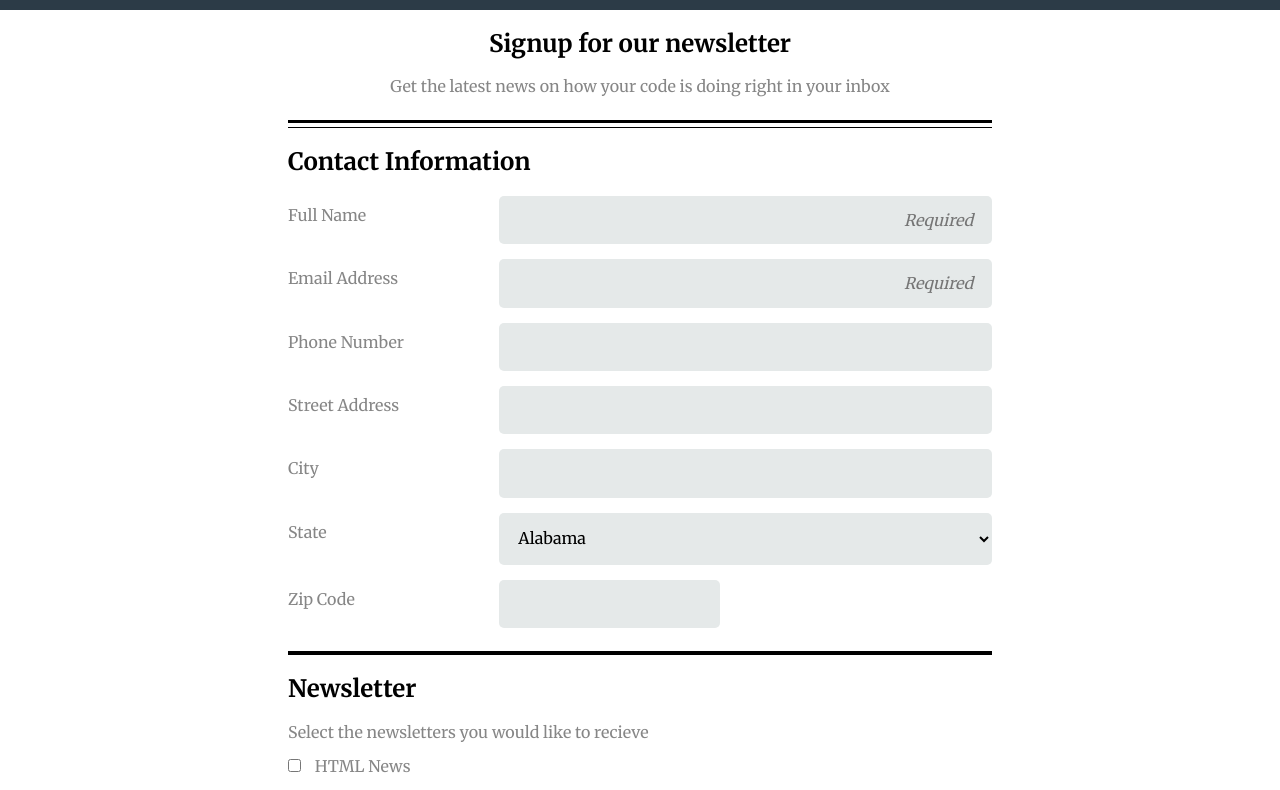
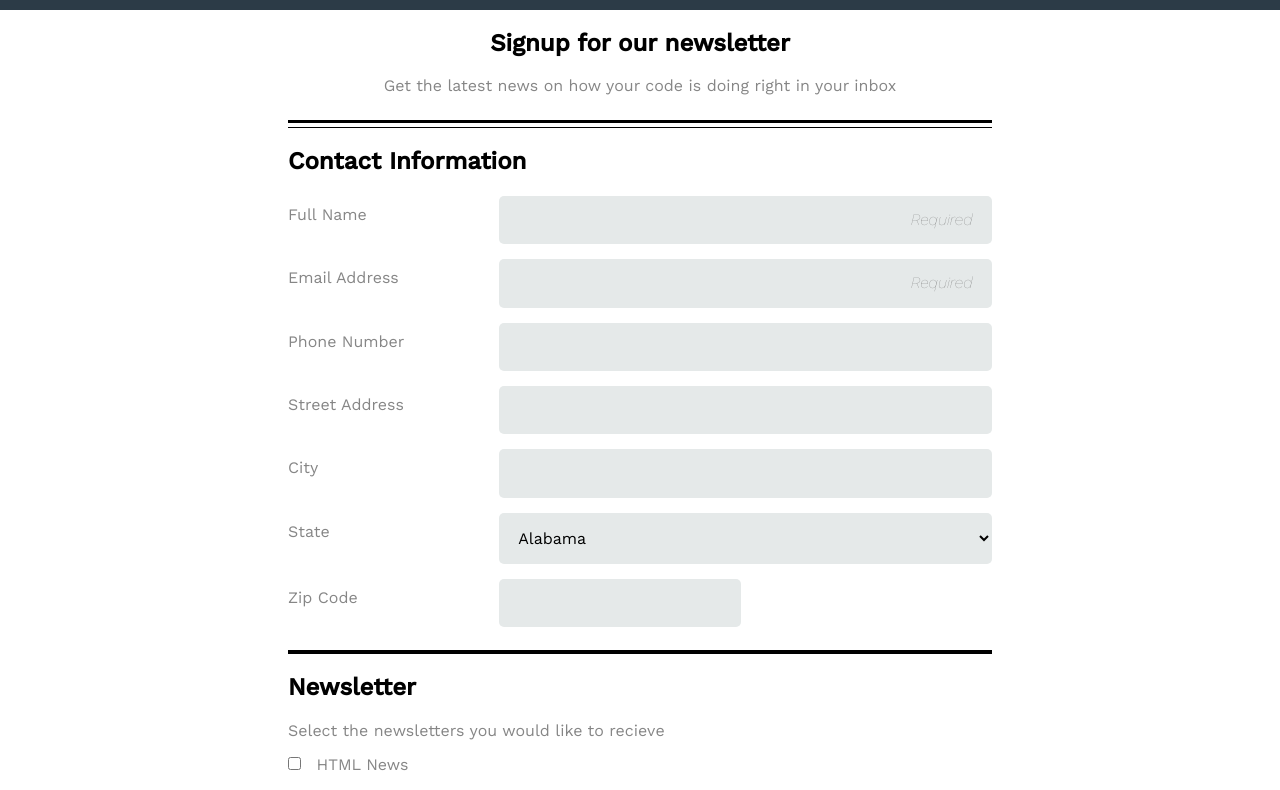
Before and after one commit to bwalkerwebdev/Techdegree-Project-3, a plain HTML site: page index.html in a window 1280 px wide. Shown: the part 80-870 px from the top of the page. Drawn offline with nearby package versions, Linux system fonts and the light colour scheme.

Commit message:
Change Font

```diff
--- a/css/styles.css
+++ b/css/styles.css
@@ -1,5 +1,5 @@
 * {
-    font-family: 'Merriweather', serif;
+    font-family: 'Work Sans', sans-serif;
     box-sizing: border-box;
 }
 
@@ -135,9 +135,9 @@ button {
     }
     .section-2 input,
     .section-2 select {
-      display: inline-block;
-      float: left;
-      width: 70%;
-      margin-bottom: 15px;
+        display: inline-block;
+        float: left;
+        width: 70%;
+        margin-bottom: 15px;
     }
 }
--- a/index.html
+++ b/index.html
@@ -6,6 +6,8 @@
     <link rel="stylesheet" href="css/normalize.css">
     <link rel="stylesheet" href="css/styles.css">
     <link href="https://fonts.googleapis.com/css2?family=Merriweather:wght@300;400;700;900&display=swap" rel="stylesheet">
+    <link href="https://fonts.googleapis.com/css2?family=Roboto:ital,wght@0,100;0,300;0,400;0,500;1,100&display=swap" rel="stylesheet">
+    <link href="https://fonts.googleapis.com/css2?family=Work+Sans:ital,wght@0,100;0,200;0,300;0,400;0,500;1,100&display=swap" rel="stylesheet">
     <title>The Code Review</title>
 </head>
 <body>
```
